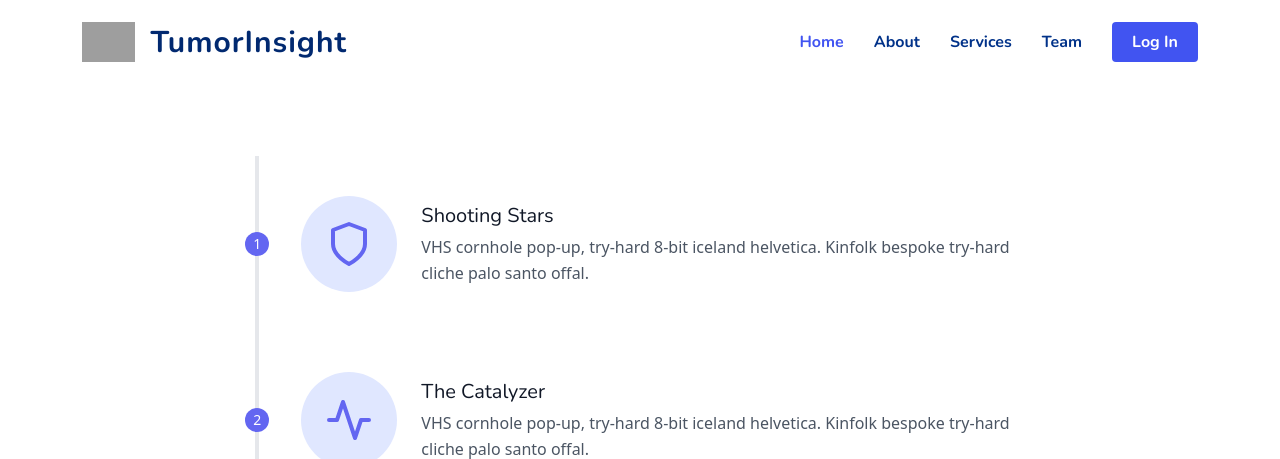
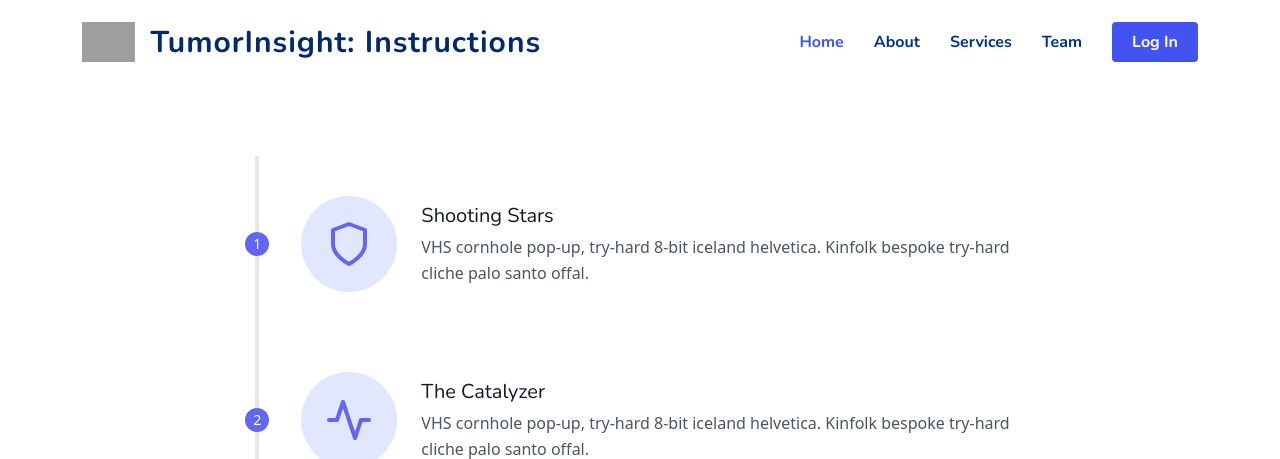
Before and after one commit to f-societyy/front-tumorinsight, a Flask app: page /instruct in a window 1280 px wide. Shown: the top 459 px of the page. Run offline with Flask 2, Linux system fonts and the light colour scheme; some libraries are stand-ins or nearby versions; grey boxes are pictures that could not be loaded.

Commit message:
Update title

```diff
--- a/templates/instructions.html
+++ b/templates/instructions.html
@@ -5,7 +5,7 @@
   <meta charset="utf-8">
   <meta content="width=device-width, initial-scale=1.0" name="viewport">
 
-  <title>TumorInsight</title>
+  <title>TumorInsight: User Instructions</title>
   <meta content="" name="description">
 
   <meta content="" name="keywords">
@@ -39,7 +39,7 @@
 
       <a href="/" class="logo d-flex align-items-center">
         <img src="{{ url_for('static',filename='custom/logo.png') }}" alt="">
-        <span>&nbsp;TumorInsight</span>
+        <span>&nbsp;TumorInsight: Instructions</span>
       </a>
 
       <nav id="navbar" class="navbar">
```
